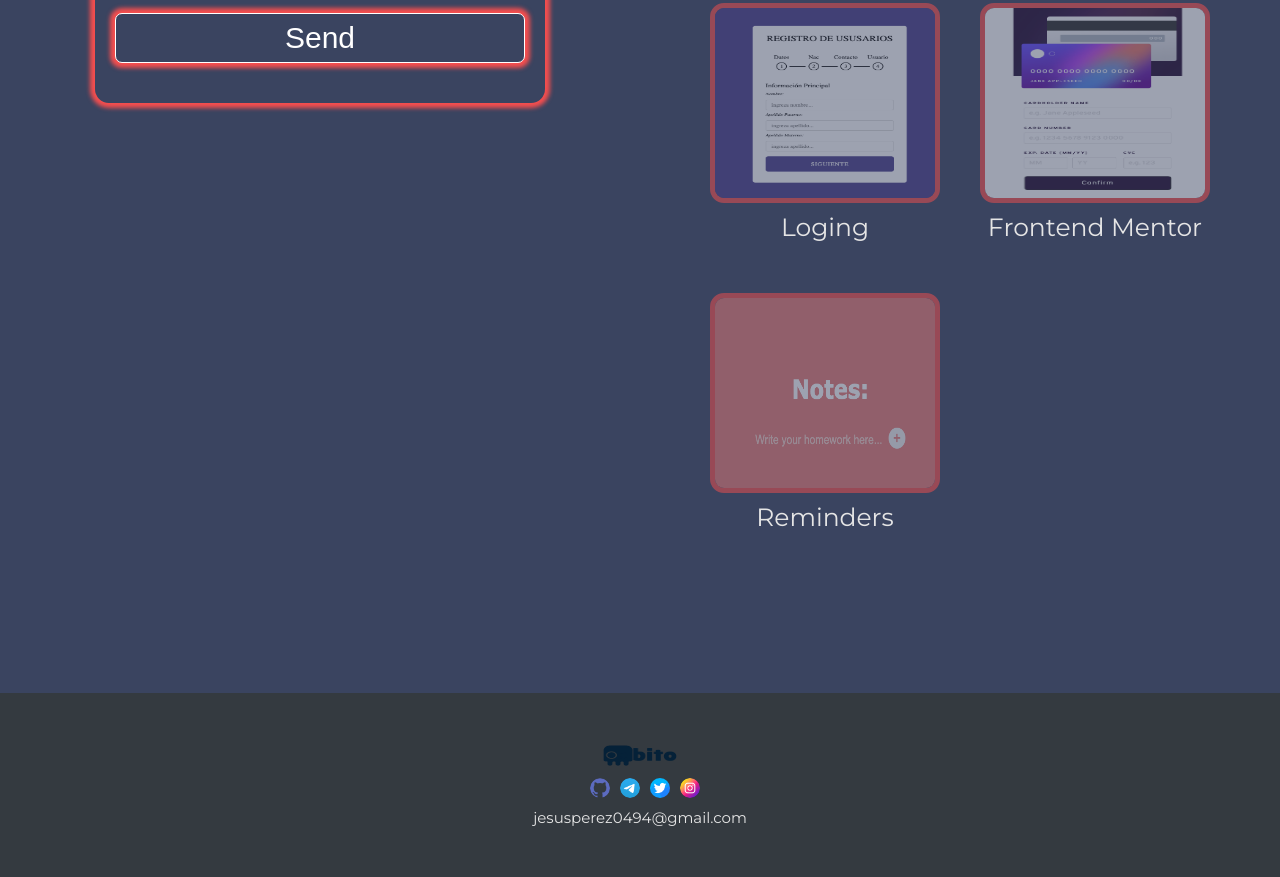
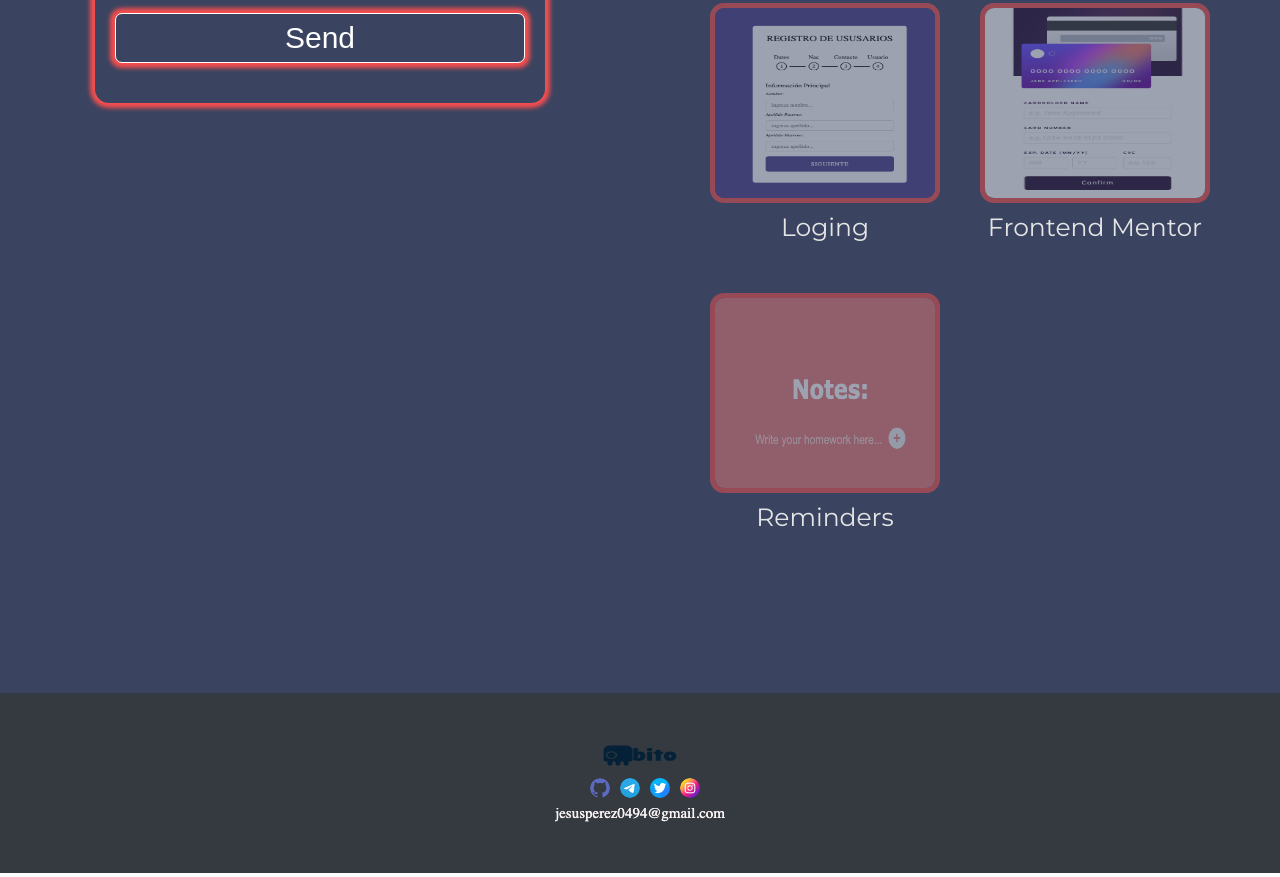
Before and after one commit to Osv0494/Osv0494.github.io, a plain HTML site: page index.html in a window 1280 px wide. Shown: the part 2620-3497 px from the top of the page. Drawn offline with nearby package versions, Linux system fonts and the light colour scheme; no server answers.

Commit message:
hiding email with an image

```diff
--- a/css/footer.css
+++ b/css/footer.css
@@ -59,8 +59,4 @@
         justify-content: space-between;
         gap: 10px;
     }
-    .footer-body_email{
-        color: var(--navbar-shallow-color);
-        font-size: 15px;
-    }
 }
--- a/index.html
+++ b/index.html
@@ -177,7 +177,7 @@
           <img class="footer-body_linck" src="img/twitter (1).png" alt="twitter">
           <img class="footer-body_linck" src="img/instagram.png" alt="instagram">
         </div>
-        <div class="footer-body_email">jesusperez0494@gmail.com</div>
+        <img class="footer-body_email" src="img/email.png" alt="img">
       </div>
     </footer>
     <script>
```
Also changed, not shown: img/email.png (added).
